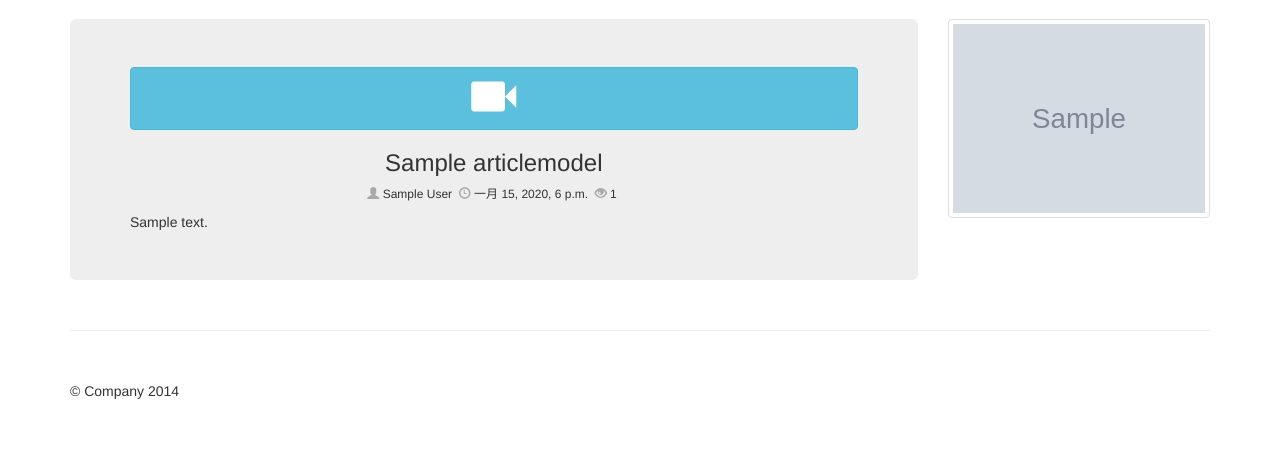
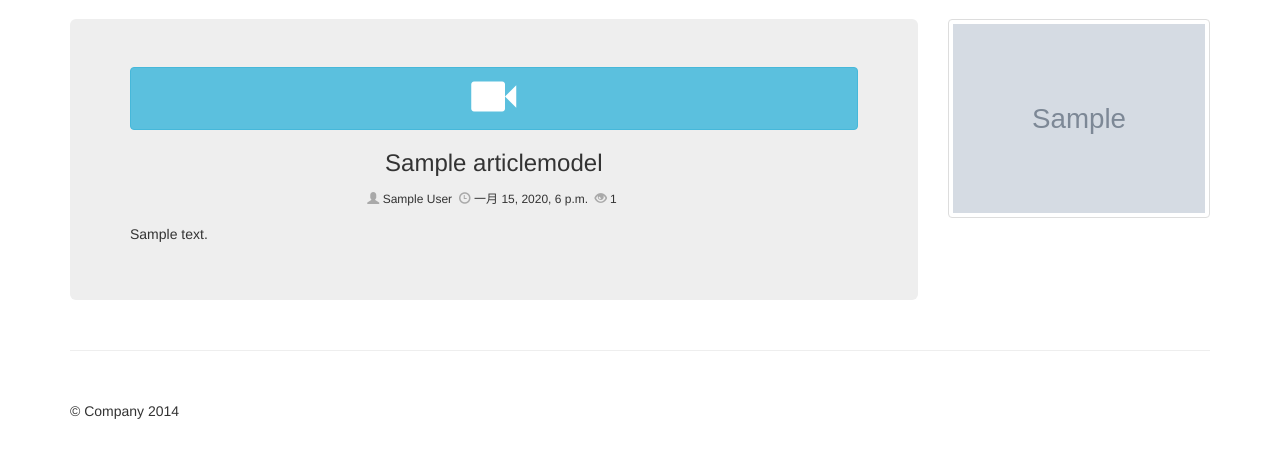
Before and after one commit to zlzhongliang/my_blog, a Django app: page /article/1 in a window 1280 px wide. Shown: the part 51-509 px from the top of the page. Run offline with Django 3.2, Linux system fonts and the light colour scheme; tables that the repository leaves empty hold one stand-in row (values such as "Sample post"); grey boxes marked "Sample" are stand-in pictures; some libraries are stand-ins or nearby versions.

```diff
--- a/my_blog/templates/blog/about.html
+++ b/my_blog/templates/blog/about.html
@@ -12,7 +12,7 @@
            <!--onclick="window.open('#','_blank','scrollbars=0,resizable=0;width=500');return false" role="button" style="width: 100%">-->
             <!--<span></span>-->
             <!--<span class="glyphicon glyphicon-facetime-video" aria-hidden="true" style="font-size: 45px"></span></a>-->
-              <div class="panel panel-info" style="text-align: center">
+              <div class="panel panel-info" style="text-align: center;">
               <div class="panel-heading"><h3>个人简介</h3></div>
               <div class="panel-body">
                 <img src="{{ MEDIA_URL }}blog/about/my.jpg" alt="头像" class="img-circle">
--- a/my_blog/templates/blog/article.html
+++ b/my_blog/templates/blog/article.html
@@ -6,7 +6,7 @@
           <p class="pull-right visible-xs">
             <button type="button" class="btn btn-primary btn-xs" data-toggle="offcanvas">More <span class="glyphicon glyphicon-list" aria-hidden="true"></span></button>
           </p>
-          <div class="jumbotron">
+          <div class="jumbotron" style="line-height:250%">
         {% if article.video == '0' %}
               {% else %}
         <a class="btn btn-info" href=""
@@ -15,8 +15,9 @@
             <span class="glyphicon glyphicon-facetime-video" aria-hidden="true" style="font-size: 45px"></span></a>
               {% endif %}
 
-            <h3 style="text-align: center;white-space:nowrap;overflow:hidden;text-overflow: ellipsis">{{ article.title }}</h3>
-            <h6 style="text-align: center;white-space:nowrap;overflow:hidden;text-overflow: ellipsis">
+            <h3 style="text-align: center;">{{ article.title }}</h3>
+              <p></p>
+            <h6 style="text-align: center;">
                 <span class="glyphicon glyphicon-user" aria-hidden="true" style="color: darkgray"></span> {{ article.author }}&nbsp;
                 <span class="glyphicon glyphicon-time" aria-hidden="true" style="color: darkgray"></span> {{ article.issuedate }}&nbsp;
                 <span class="glyphicon glyphicon-eye-open" aria-hidden="true" style="color: darkgray"></span> {{ article.browse_count }}&nbsp;
@@ -25,4 +26,5 @@
 
           </div>
 
+
      {% endblock %}
```
Also changed, not shown: 1 other file.
